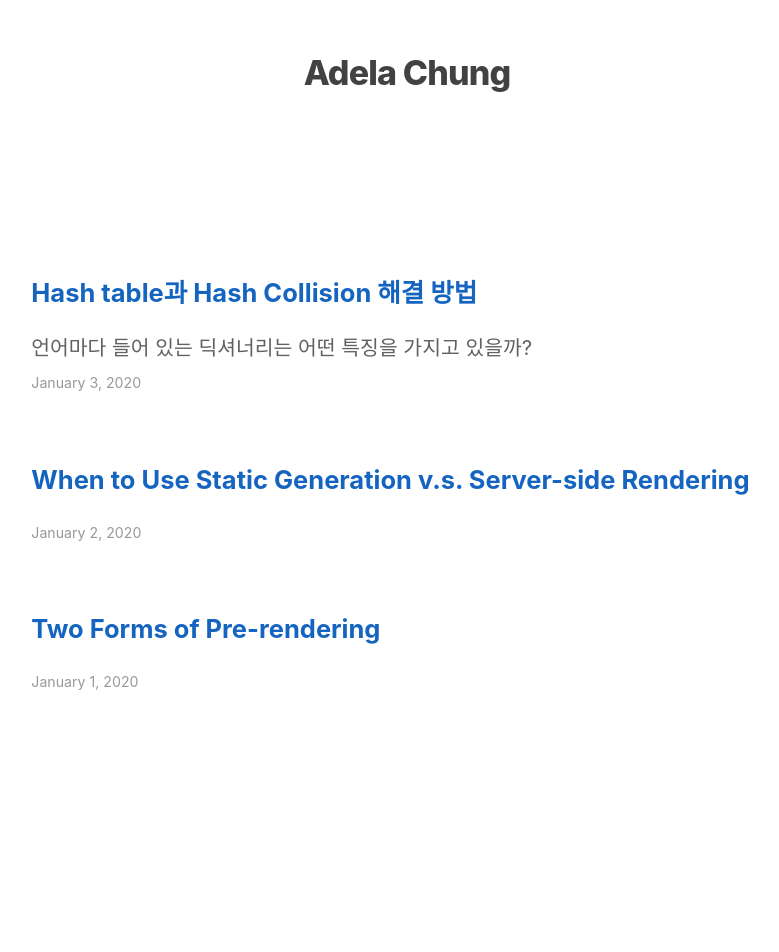
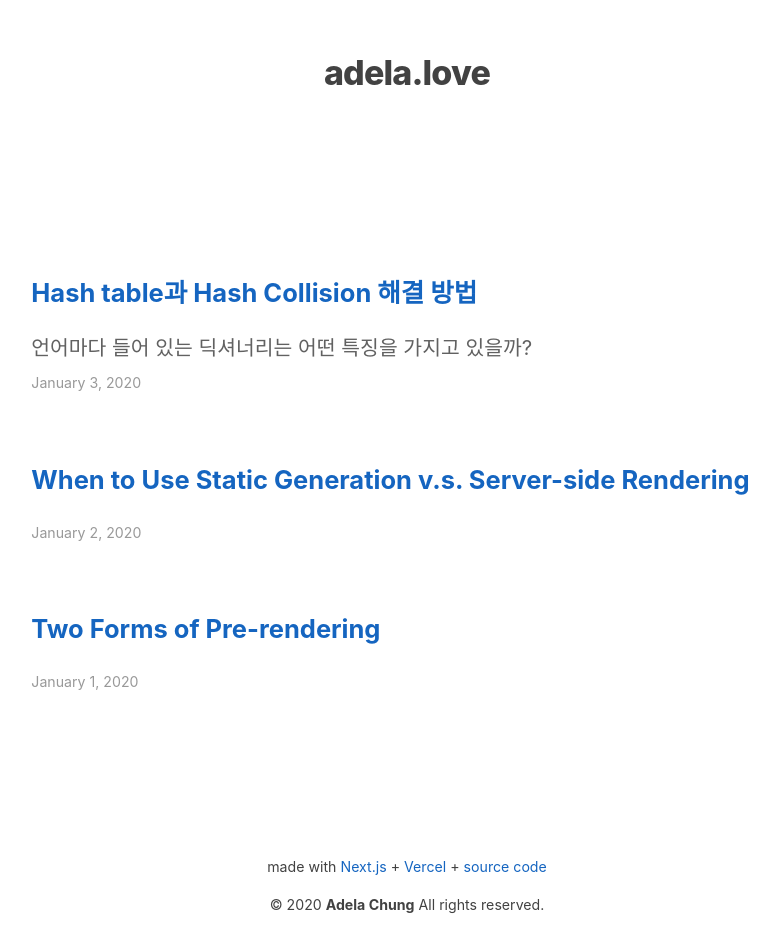
Before and after one commit to love-adela/adela.love, a Next.js app: page / in a window 1280 px wide. Shown: the part 202-1154 px from the top of the page, without its empty margins (233-1012 px from the left). Before the commit the page ends 1021 px from the top, so only its background shows below. Built offline with nearby package versions, Linux system fonts and the light colour scheme; a web font is replaced by a local one.

Commit message:
Change site title and Footer content

```diff
--- a/components/layout.js
+++ b/components/layout.js
@@ -3,8 +3,8 @@ import styles from './layout.module.css'
 import utilStyles from '../styles/utils.module.css'
 import Link from 'next/link'
 
-const name = 'Adela Chung'
-export const siteTitle = 'Next.js Sample Website'
+const name = 'adela.love'
+export const siteTitle = 'adela.love'
 
 export default function Layout({ children, home }) {
   return (
@@ -61,6 +61,17 @@ export default function Layout({ children, home }) {
           </Link>
         </div>
       )}
+      <footer>
+        <small>
+          made with
+          <a href="https://nextjs.org/"> Next.js </a>
+          +
+          <a href="#"> Vercel </a>
+          +
+          <a href="#"> source code</a>
+          <p>© 2020 <b>Adela Chung</b> All rights reserved.</p>
+        </small>
+      </footer>
     </div>
   )
 }
```
